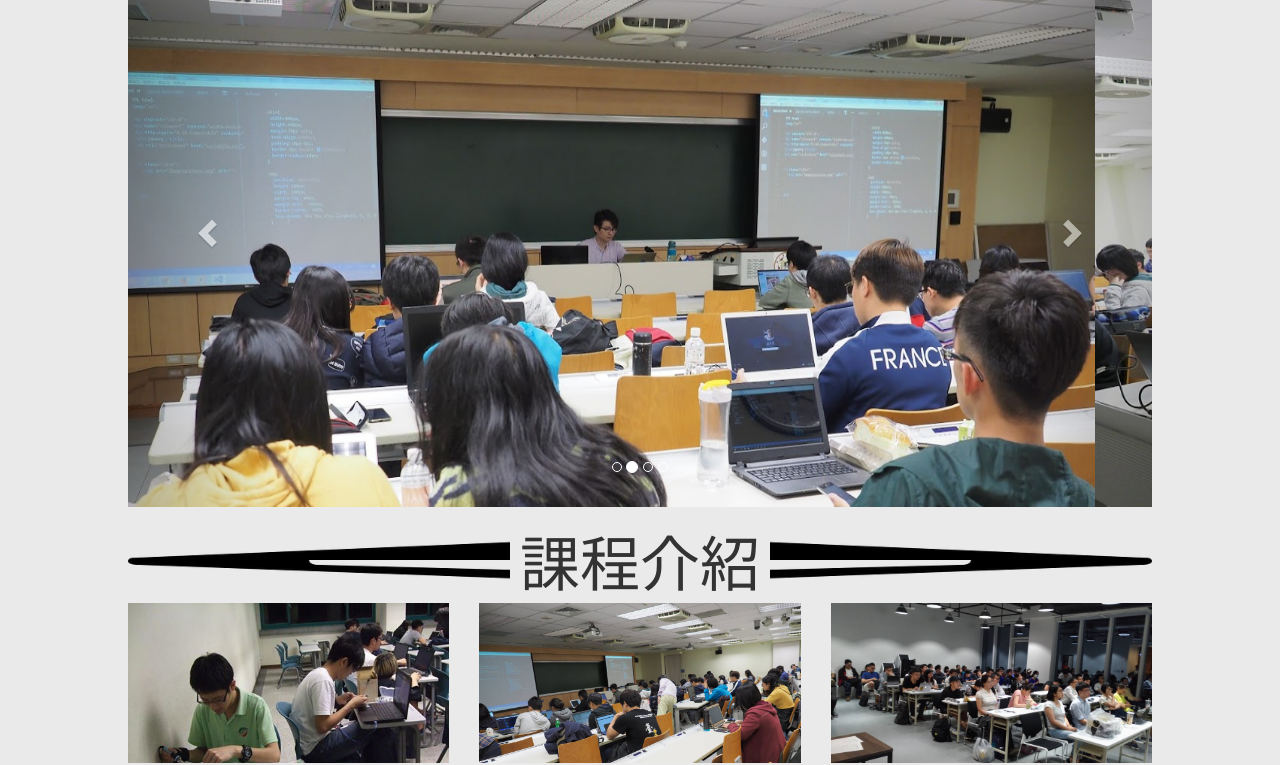
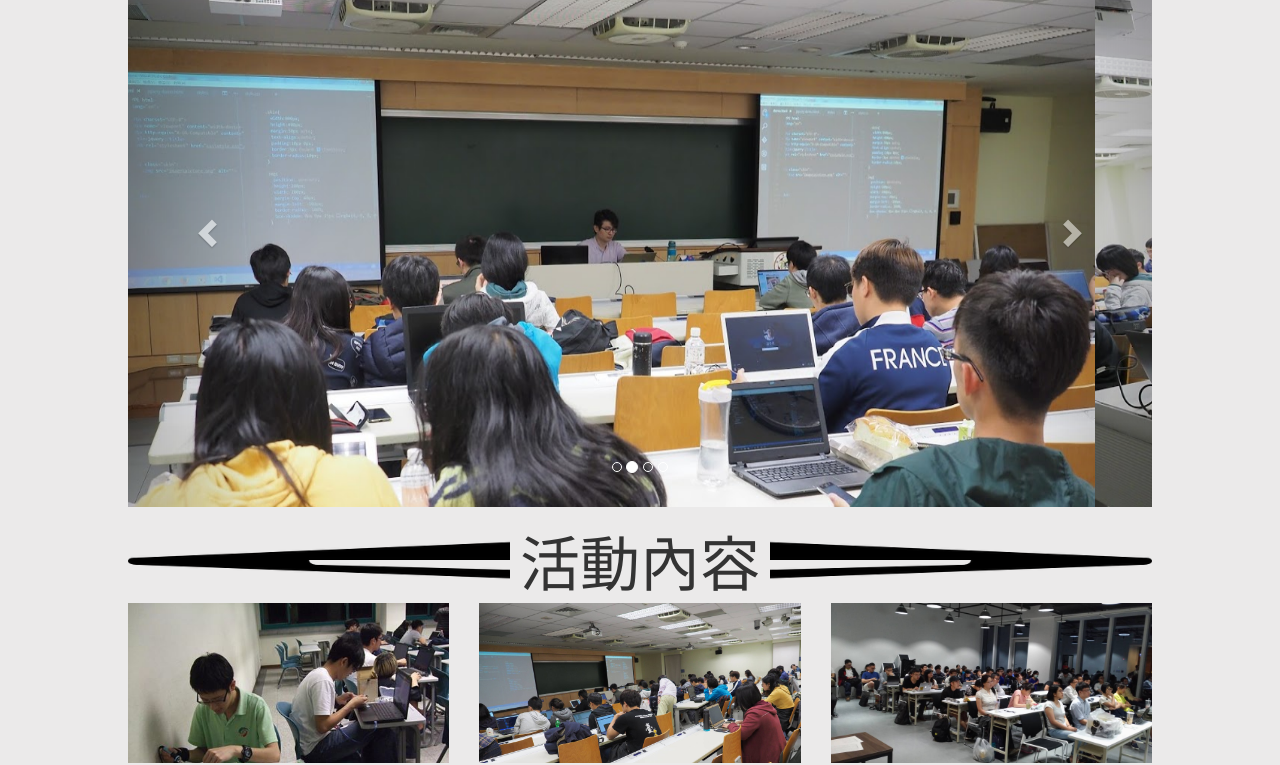
Before and after one commit to kchen-tw/WEB_Scoring_System, a plain HTML site: page photo.html in a window 1280 px wide. Shown: the part 53-818 px from the top of the page. Drawn offline with nearby package versions, Linux system fonts and the light colour scheme.

Commit message:
change photo.html

```diff
--- a/photo.html
+++ b/photo.html
@@ -127,7 +127,7 @@
         </div>
         <!-- 圖片輪播結束 -->
         <div class="welcome">
-            <h1><span>課程介紹</span></h1>
+            <h1><span>活動內容</span></h1>
         </div>
         <div class="row">
             <div class="col-md-4">
```
